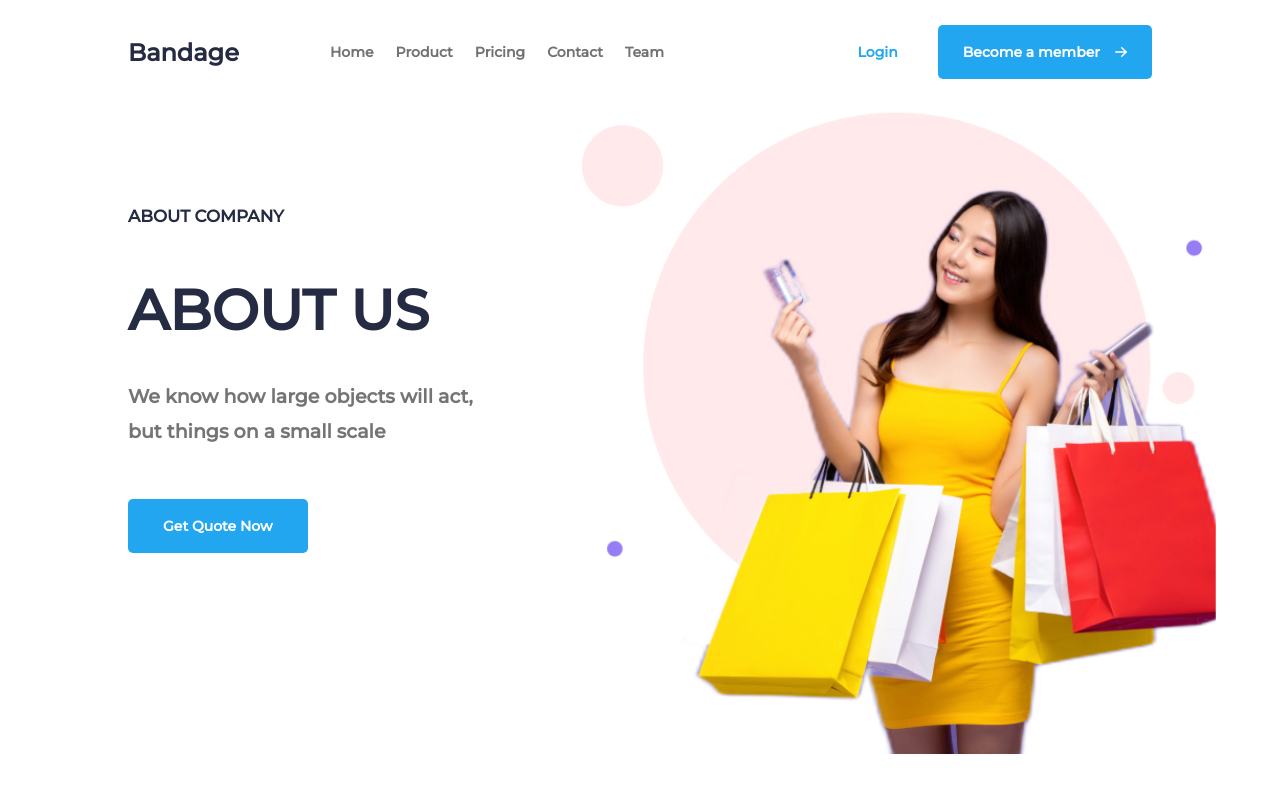
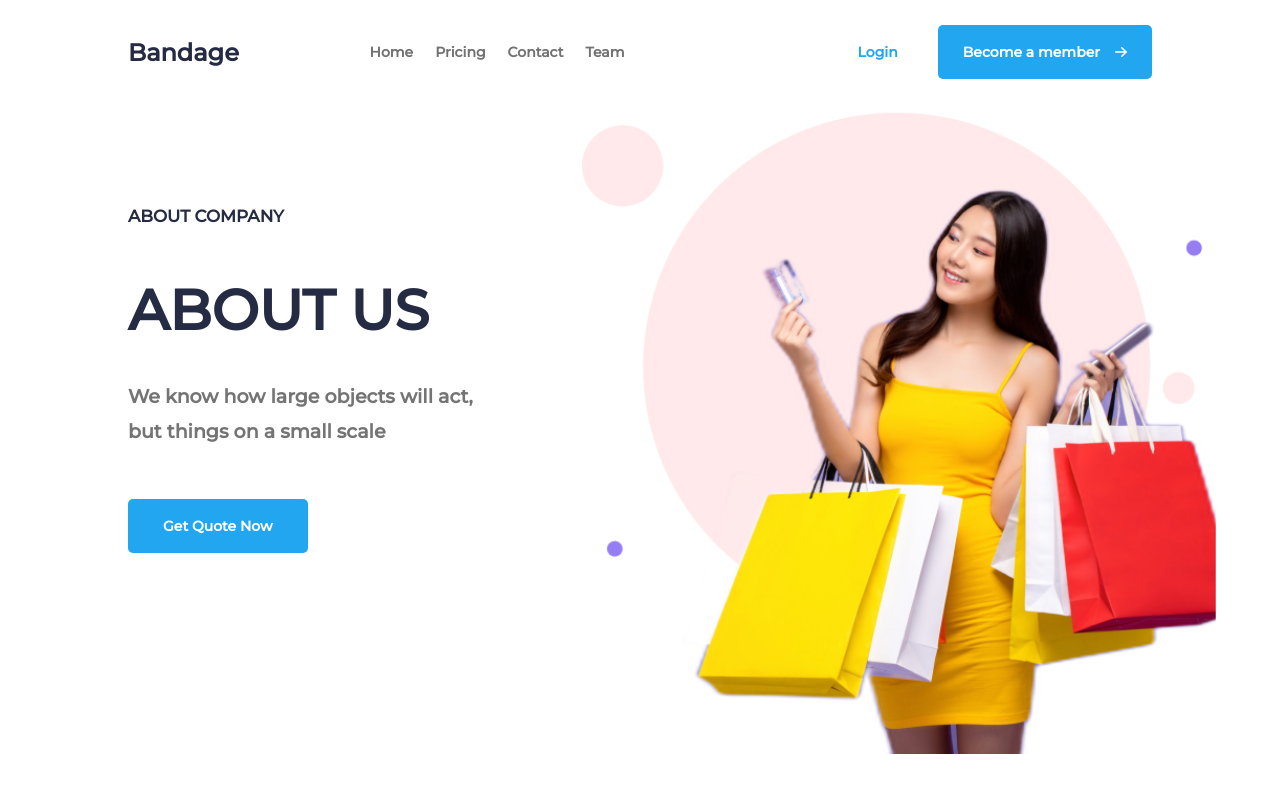
Before and after one commit to ruben-senpai11/FigmaToCode-Challenge-Week3-Ruben-Vicky, a React (Vite) app: page / in a window 1280 px wide. Shown: the top 800 px of the page. Built offline with nearby package versions, Linux system fonts and the light colour scheme.

Commit message:
removes product

```diff
--- a/src/components/navigation/Header.tsx
+++ b/src/components/navigation/Header.tsx
@@ -37,7 +37,7 @@ function Header() {
           <h2 className='logo'>Bandage</h2>
           <ul className={(mobileNav == true ? 'mobile-menu ' : '') + 'nav-links'}>
             <li onClick={setNavFalse}><Link to="/">Home</Link></li>
-            <li onClick={setNavFalse}><Link to="#">Product</Link></li>
+            {/* <li onClick={setNavFalse}><Link to="#">Product</Link></li> */}
             <li onClick={setNavFalse}><Link to="/pricing">Pricing</Link></li>
             <li onClick={setNavFalse}><Link to="/contact">Contact</Link></li>
             <li onClick={setNavFalse}><Link to="/team">Team</Link></li>
--- a/src/index.css
+++ b/src/index.css
@@ -45,6 +45,4 @@ li, p, h6, a{
         font-weight: 600;
         line-height: 150%;
     }
-
-
 }
```
